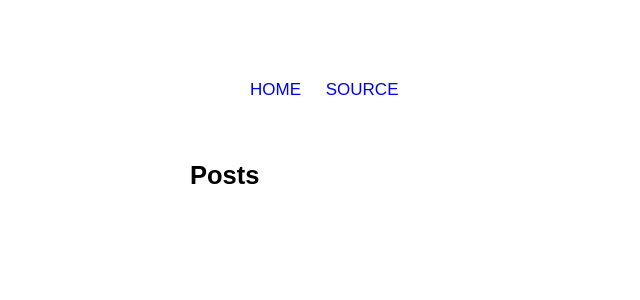
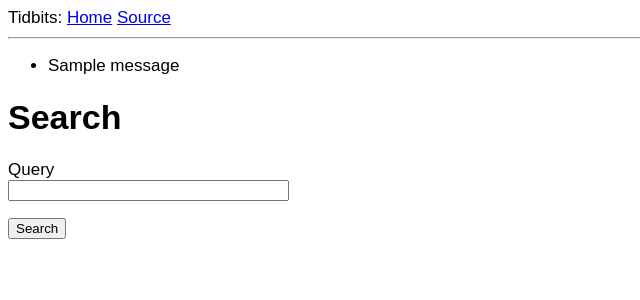
Before and after one commit to azhu7/Tidbits, a Flask app: page / in a window 1280 px wide. Shown: the top 300 px of the page, without its empty margins (0-640 px from the left). Run offline with Flask 2, Linux system fonts and the light colour scheme; one stand-in notice (Sample message) is shown.

Commit message:
basic app displays search query

```diff
--- a/project/app.py
+++ b/project/app.py
@@ -1,8 +1,10 @@
 from flask import Flask
 from flask_flatpages import FlatPages
 from flask_frozen import Freezer
+from project.config import Config
 
 app = Flask(__name__)
 app.config.from_pyfile('settings.py')
+app.config.from_object(Config)
 pages = FlatPages(app)
 freezer = Freezer(app)
--- /dev/null
+++ b/project/config.py
@@ -0,0 +1,5 @@
+import os
+
+
+class Config(object):
+    SECRET_KEY = os.environ.get('SECRET_KEY') or 'test-key'
--- /dev/null
+++ b/project/forms.py
@@ -0,0 +1,8 @@
+from flask_wtf import FlaskForm
+from wtforms import StringField, SubmitField
+from wtforms.validators import DataRequired
+
+
+class QueryForm(FlaskForm):
+    query = StringField('Query', validators=[DataRequired()])
+    submit = SubmitField('Search')
--- a/project/main.py
+++ b/project/main.py
@@ -1,3 +1,3 @@
 '''Entry point to all things to avoid circular imports.'''
-from project.app import app, freezer, pages
+from project.app import app, freezer
 from project.views import *
--- a/project/static/css/style.css
+++ /dev/null
@@ -1,29 +0,0 @@
-/* Layout */
-* {
-    -webkit-box-sizing: border-box;
-    -moz-box-sizing: border-box;
-    box-sizing: border-box;
-}
-
-.box {
-    width: 900px;
-    margin: 40px auto;
-}
-
-body {
-  font-family: sans-serif;
-  font-size: 17px;
-  font-weight: 300;
-}
-
-nav ul, nav ul li {
-  display: inline-block;
-  list-style: none;
-  margin: 20px 10px;
-}
-
-nav ul li a {
-  text-decoration: none;
-  font-weight: 400;
-  text-transform: uppercase;
-}
--- a/project/templates/base.html
+++ b/project/templates/base.html
@@ -1,27 +1,32 @@
 <!doctype html>
+<html>
     <head>
         <meta charset="utf-8">
-  <title>{% block page_title %}Your Site{% endblock %}</title>
+        <title>Tidbits</title>
         <link rel="stylesheet" href="{{ url_for('static', filename='css/style.css') }}">
         {% block css %}{% endblock %}
+    </head>
+    <body>
+        <!-- Begin navigation bar. -->
+        <div>
+            Tidbits:
+            <a href="{{ url_for('home') }}">Home</a>
+            <a href="https://github.com/azhu7/Tidbits">Source</a>
+        </div>
+        <!-- End navigation bar. -->
+        <hr>
+        {% with messages = get_flashed_messages() %}
+        {% if messages %}
+        <ul>
+            {% for message in messages %}
+            <li>{{ message }}</li>
+            {% endfor %}
+        </ul>
+        {% endif %}
+        {% endwith %}
+        <h1>{{ title }}</h1>
+        {% block content %}{% endblock %}
 
-</head>
-<body class="box">
-
-<nav class="nav-menu">
-    <ul>
-        <li><a href="{{ url_for('home') }}">Home</a></li>
-        <li><a href="https://github.com/sloria/flask-ghpages-example">Source</a></li>
-    </ul>
-</nav>
-
-<div class="{% block content_class %}container{% endblock content_class %}">
-
-  <div class="content" role="main">
-    {% block content %}{% endblock %}
-  </div>
-
-</div><!-- end container -->
     <script src="{{ url_for('static', filename='js/script.js') }}"></script>
     </body>
 </html>
--- a/project/templates/index.html
+++ b/project/templates/index.html
@@ -1,13 +1,16 @@
 {% extends "base.html" %}
+
 {% block content %}
 
-<h2>Posts</h2>
+<div>
+    <form action="" method="post" novalidate>
+        {{ form.hidden_tag() }}
+        <p>
+            {{ form.query.label }}<br>
+            {{ form.query(size=32) }}
+        </p>
+        <p>{{ form.submit() }}</p>
+    </form>
+</div>
 
-<ul class="page-list">
-  {% for page in pages %}
-      <li><a href="{{ url_for('page', path=page.path) }}">
-          {{ page.meta.title }}
-      </a>- {{ page.meta.date }}</li>
-  {% endfor %}
-</ul>
 {% endblock %}
--- a/project/templates/page.html
+++ /dev/null
@@ -1,6 +0,0 @@
-{% extends "base.html" %}
-{% block content %}
-<h1>{{ page.meta.title }}</h1>
-<p>{{ page.meta.date }}</p>
-{{ page }}
-{% endblock %}
--- /dev/null
+++ b/project/templates/results.html
@@ -0,0 +1,6 @@
+{% extends "base.html" %}
+
+{% block content %}
+    <h1>Results</h1>
+    <p>You searched for {{ response }}</p>
+{% endblock %}
--- a/project/views.py
+++ b/project/views.py
@@ -1,20 +1,19 @@
-from flask import render_template
+from flask import render_template, flash, redirect, url_for, request
 
-from project.app import app, pages
+from project.app import app
+from project.forms import QueryForm
 
 
-@app.route('/')
+@app.route('/', methods=['GET', 'POST'])
 def home():
-    posts = [page for page in pages if 'date' in page.meta]
-    # Sort pages by date
-    sorted_posts = sorted(posts, reverse=True,
-        key=lambda page: page.meta['date'])
-    return render_template('index.html', pages=sorted_posts)
+    form = QueryForm()
+    if form.validate_on_submit():
+        response = form.query.data
+        return redirect(url_for('.results', response=response))
+    return render_template('index.html', title='Search', form=form)
 
 
-@app.route('/<path:path>/')
-def page(path):
-    # `path` is the filename of a page, without the file extension
-    # e.g. "first-post"
-    page = pages.get_or_404(path)
-    return render_template('page.html', page=page)
+@app.route('/results')
+def results():
+    response = request.args['response']
+    return render_template('results.html', response=response)
--- a/requirements.txt
+++ b/requirements.txt
@@ -5,3 +5,4 @@ Werkzeug>=0.9.1
 itsdangerous>=0.22
 flask-flatpages
 frozen-flask
+wtforms
```
Also changed, not shown: bacon/index.html (deleted, +0 -33 lines), lebowski/index.html (deleted, +0 -33 lines), project/pages/bacon.md (deleted, +0 -8 lines), project/pages/lebowski.md (deleted, +0 -8 lines), project/pages/samuel.md (deleted, +0 -8 lines), samuel/index.html (deleted, +0 -33 lines), 1 other file. Lines whose indentation alone changed are shown as unchanged.
